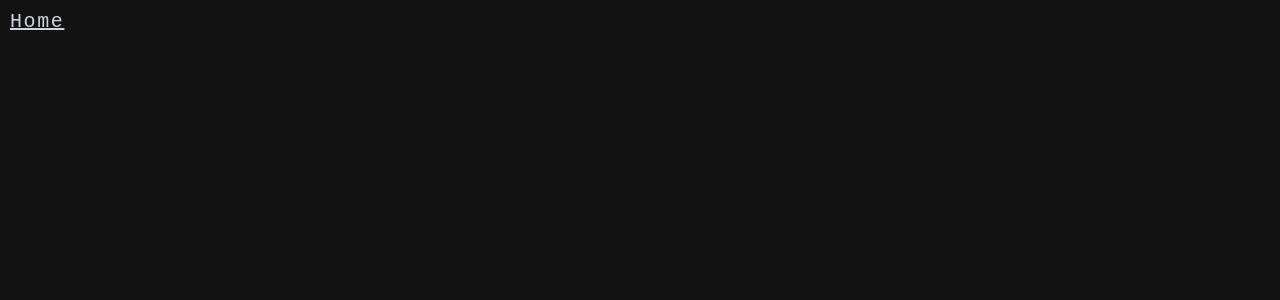
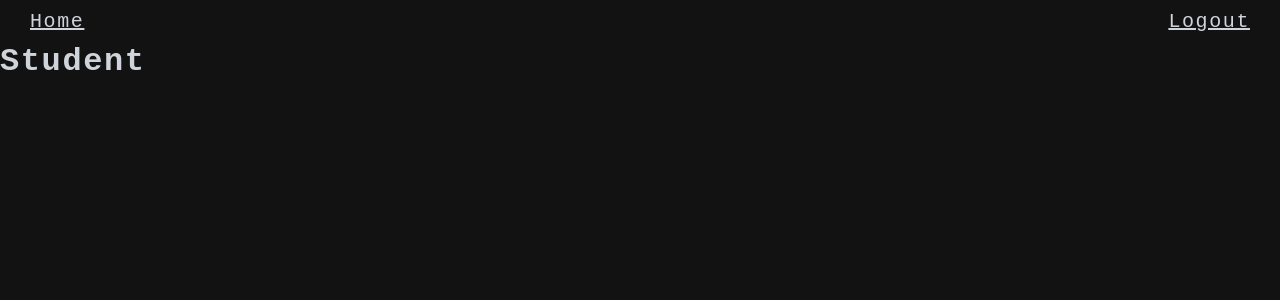
Before and after one commit to flportilla/lms, a React (Create React App) app: page /Student in a window 1280 px wide. Before the commit this address had no page. Shown: the top 300 px of the page. Built offline with nearby package versions, Linux system fonts and the light colour scheme.

Commit message:
Make route to rol dynamic

```diff
--- a/src/App.js
+++ b/src/App.js
@@ -1,4 +1,4 @@
-import React from "react";
+import React, { useState, useEffect } from "react";
 import Header from "./components/Header";
 import Login from "./components/Login";
 import NewUser from "./components/NewUser";
@@ -7,10 +7,15 @@ import Professor from "./components/Professor";
 import { BrowserRouter as Router, Routes, Route } from "react-router-dom"
 import "./style/app.css"
 
-
 function App() {
 
-  const rol = window.localStorage.getItem('rol')
+  const [rol, setRol] = useState('')
+
+  useEffect(() => {
+    const newRol = String(window.localStorage.getItem('rol'))
+    setRol(newRol)
+
+  }, [rol])
 
   return (
     <>
@@ -26,12 +31,13 @@ function App() {
             <NewUser />
           } />
 
-          <Route path="/rol" element={
-            rol === 'Student'
-              ? <Student />
-              : rol === 'Professor'
-                ? <Professor />
-                : ''} />
+          <Route path="/Student" element=
+            {<Student />}
+          />
+
+          <Route path="/Professor" element=
+            {<Professor />}
+          />
         </Routes>
       </Router>
     </>
--- a/src/components/Header.js
+++ b/src/components/Header.js
@@ -2,11 +2,18 @@ import React from "react"
 import "../style/header.css"
 
 const Header = () => {
+
   return (
-    <header>
+    <header className="header">
       <a className='home_anchor' href='/'
       >
         Home
+      </a>
+      <a
+        className='home_anchor' href='/'
+        onClick={() => window.localStorage.clear()}
+      >
+        Logout
       </a>
     </header>
   )
--- a/src/components/Login.js
+++ b/src/components/Login.js
@@ -28,10 +28,12 @@ const Login = () => {
     }
 
     try {
-      if (!rol) return alert('Please select yours')
+      if (!rol) return alert('Please select your rol')
+
+      window.localStorage.setItem('rol', user.rol)
       await login.login(user)
-      window.localStorage.setItem('rol', user.rol)
-      navigate("rol")
+
+      navigate(`/${user.rol}`)
 
     } catch (error) {
 
--- a/src/style/header.css
+++ b/src/style/header.css
@@ -1,3 +1,9 @@
+.header {
+  display: flex;
+  justify-content: space-between;
+  margin: 0 20px;
+}
+
 .home_anchor {
   height: fit-content;
   color: inherit;
```
